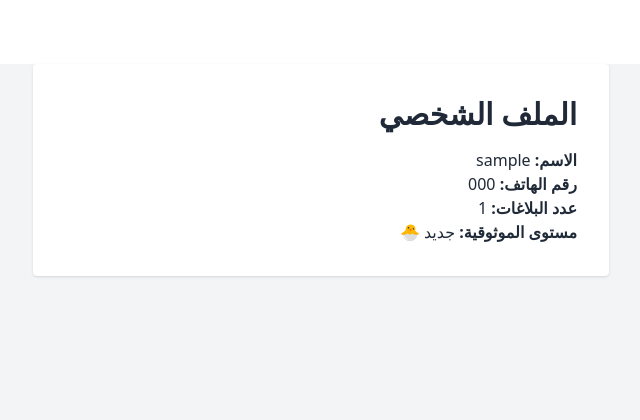
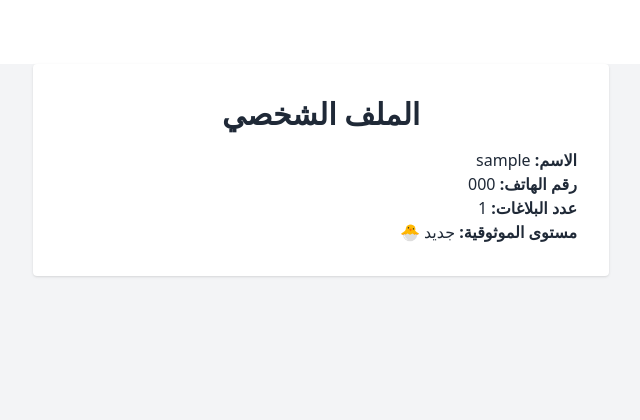
Before and after one commit to ghaithhasan963/reporting-platform, a Flask app: page /profile in a window 1280 px wide. Shown: the top 420 px of the page, without its empty margins (319-959 px from the left). Run offline with Flask 3, Linux system fonts and the light colour scheme; the visitor is signed in with stand-in values (Sample User, id 1); tables that the repository leaves empty hold one stand-in row (values such as "Sample post"); some libraries are stand-ins or nearby versions.

Commit message:
Update profile.html

```diff
--- a/reporting_platform/templates/profile.html
+++ b/reporting_platform/templates/profile.html
@@ -1,7 +1,7 @@
 {% extends 'base.html' %}
 {% block content %}
 <div class="max-w-xl mx-auto mt-16 bg-white p-8 rounded shadow">
-  <h2 class="text-3xl font-bold mb-4">الملف الشخصي</h2>
+  <h2 class="text-3xl font-bold mb-4 text-center">الملف الشخصي</h2>
   <p><strong>الاسم:</strong> {{ user.username }}</p>
   <p><strong>رقم الهاتف:</strong> {{ user.phone }}</p>
   <p><strong>عدد البلاغات:</strong> {{ reports }}</p>
```
